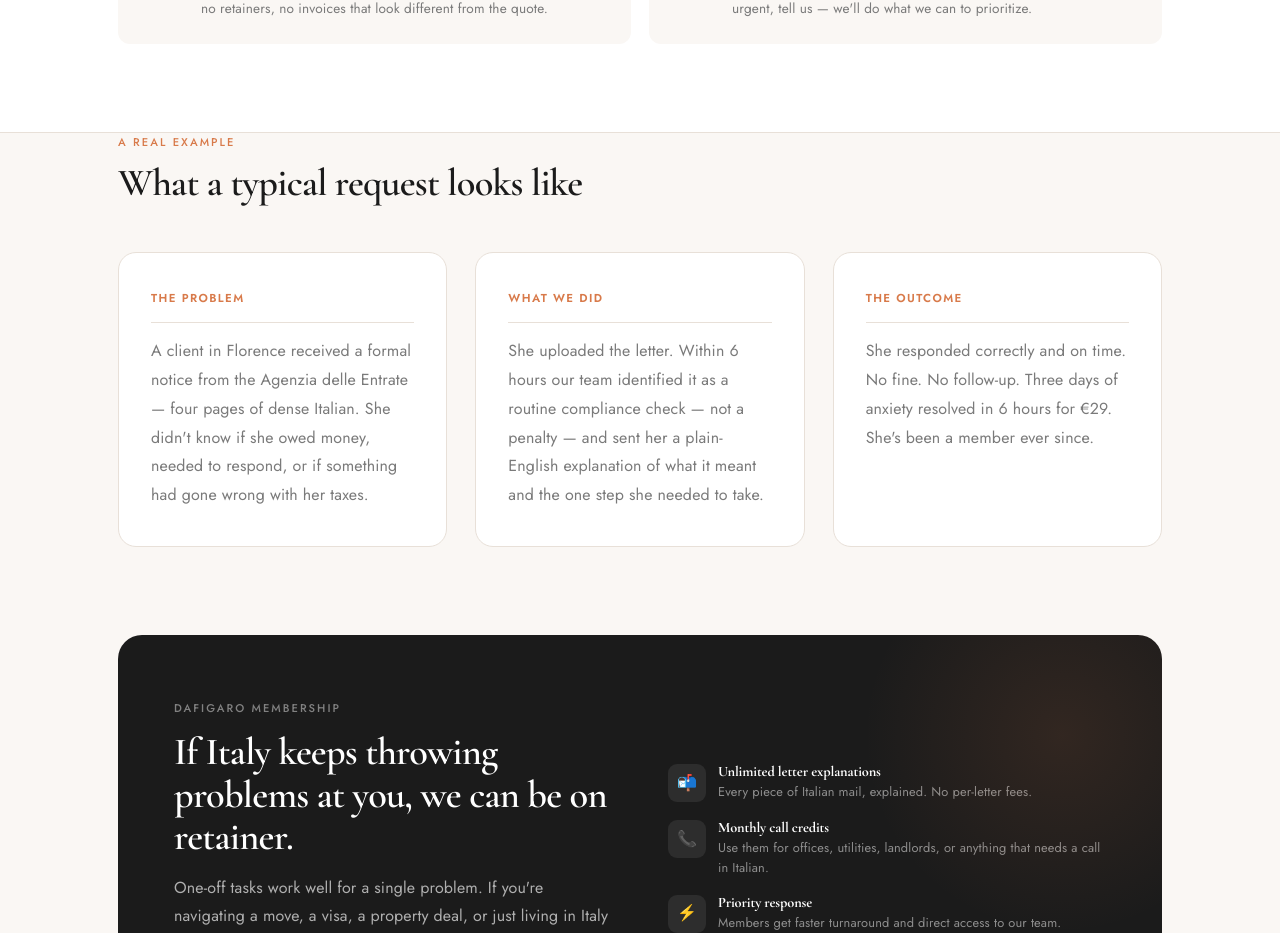
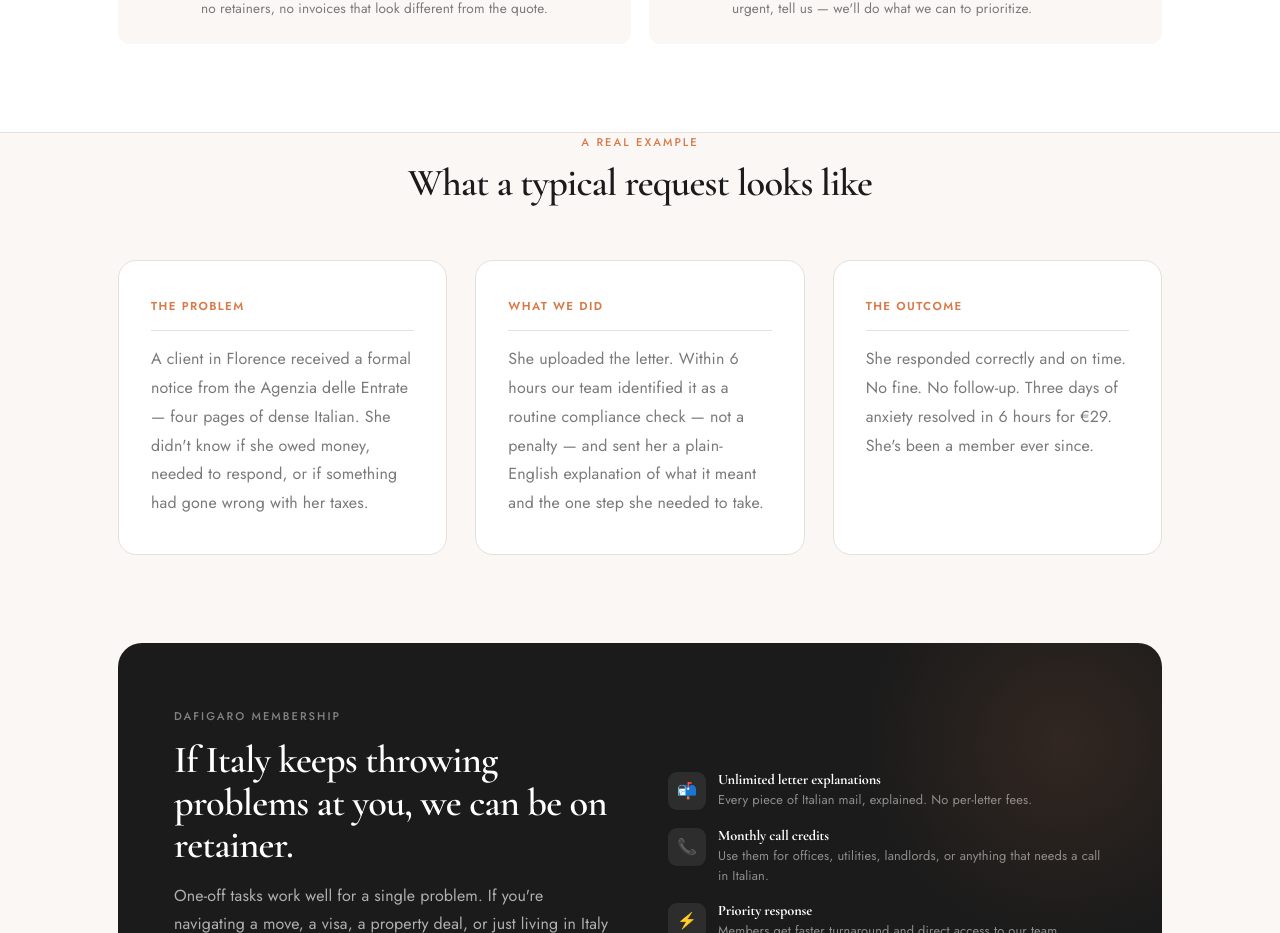
Before and after one commit to Sorvantis999/dafigaro, a Next.js app: page / in a window 1280 px wide. Shown: the part 4718-5651 px from the top of the page. Built offline with nearby package versions, Linux system fonts and the light colour scheme.

Commit message:
Case story: proper header wrapper with padding, matches other sections

```diff
--- a/src/app/page.tsx
+++ b/src/app/page.tsx
@@ -358,8 +358,10 @@ export default function Home() {
       {/* ── CASE STORY ── */}
       <section className="case-story">
         <div className="container">
-          <div className="eyebrow">A Real Example</div>
-          <h2 className="section-title" style={{ fontSize: 'clamp(1.6rem, 3vw, 2.4rem)', marginBottom: 48 }}>What a typical request looks like</h2>
+          <div style={{ textAlign: 'center', marginBottom: '56px' }}>
+            <div className="eyebrow">A Real Example</div>
+            <h2 className="section-title" style={{ fontSize: 'clamp(1.6rem, 3vw, 2.4rem)' }}>What a typical request looks like</h2>
+          </div>
 
           <div className="case-grid">
             <div className="case-step">
```
